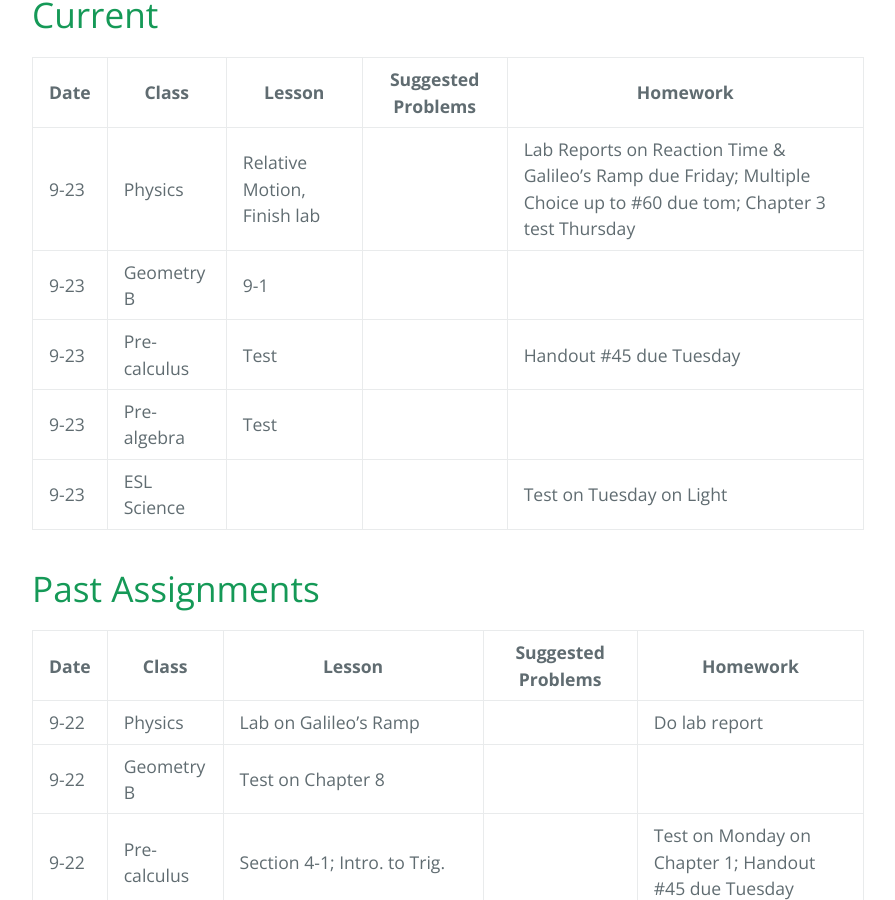
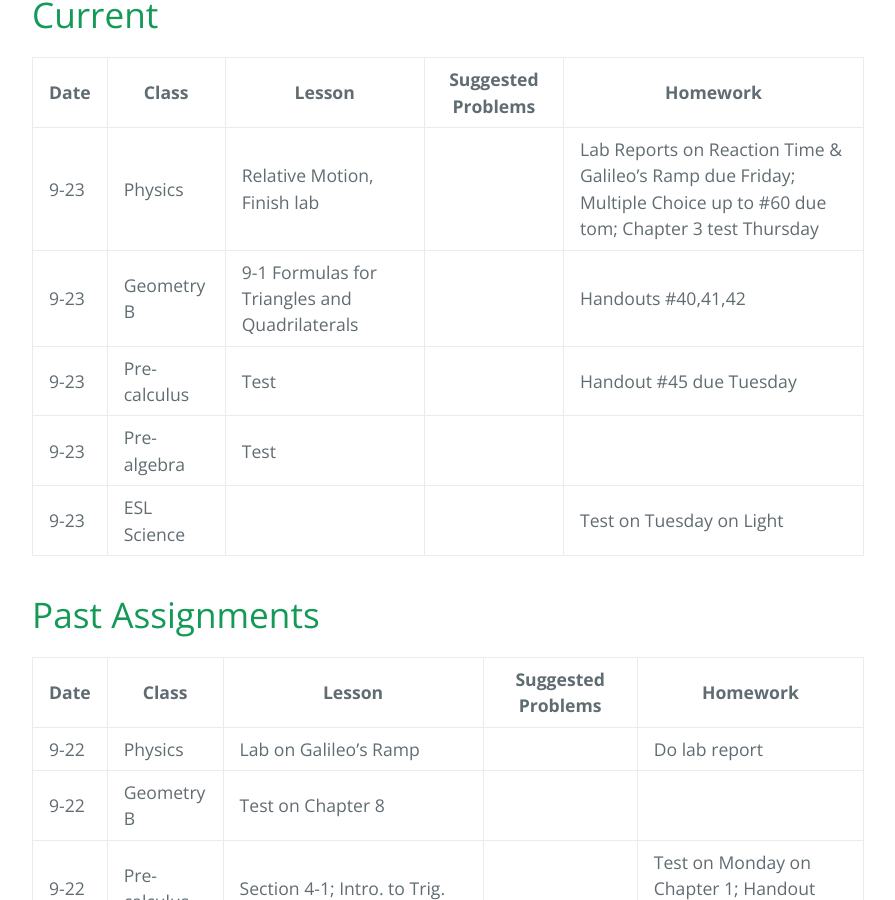
Before and after one commit to gpayoo/gpayoo, a Jekyll site: the page built from index.md, in a window 1280 px wide and 900 px high, scrolled down 511 px. Shown: the whole window, without its empty margins (192-1087 px from the left). Built offline with Jekyll 4.4.1, drawn with Linux system fonts in a browser that asks for light colours; our own code applies the rules of GitHub Pages for plain Markdown files.

Commit message:
Update index.md

```diff
--- a/index.md
+++ b/index.md
@@ -10,7 +10,7 @@ layout: default
 | Date | Class | Lesson | Suggested Problems | Homework |
 | ---- | ----- | ------ | -------- | ---
 | 9-23 | Physics | Relative Motion, Finish lab | | Lab Reports on Reaction Time & Galileo's Ramp due Friday; Multiple Choice up to #60 due tom; Chapter 3 test Thursday
-| 9-23 | Geometry B | 9-1 | | |
+| 9-23 | Geometry B | 9-1 Formulas for Triangles and Quadrilaterals | | Handouts #40,41,42 |
 | 9-23 | Pre-calculus | Test  | |  Handout #45 due Tuesday
 | 9-23 | Pre-algebra | Test | |
 | 9-23 | ESL Science |  |  |  Test on Tuesday on Light
```
